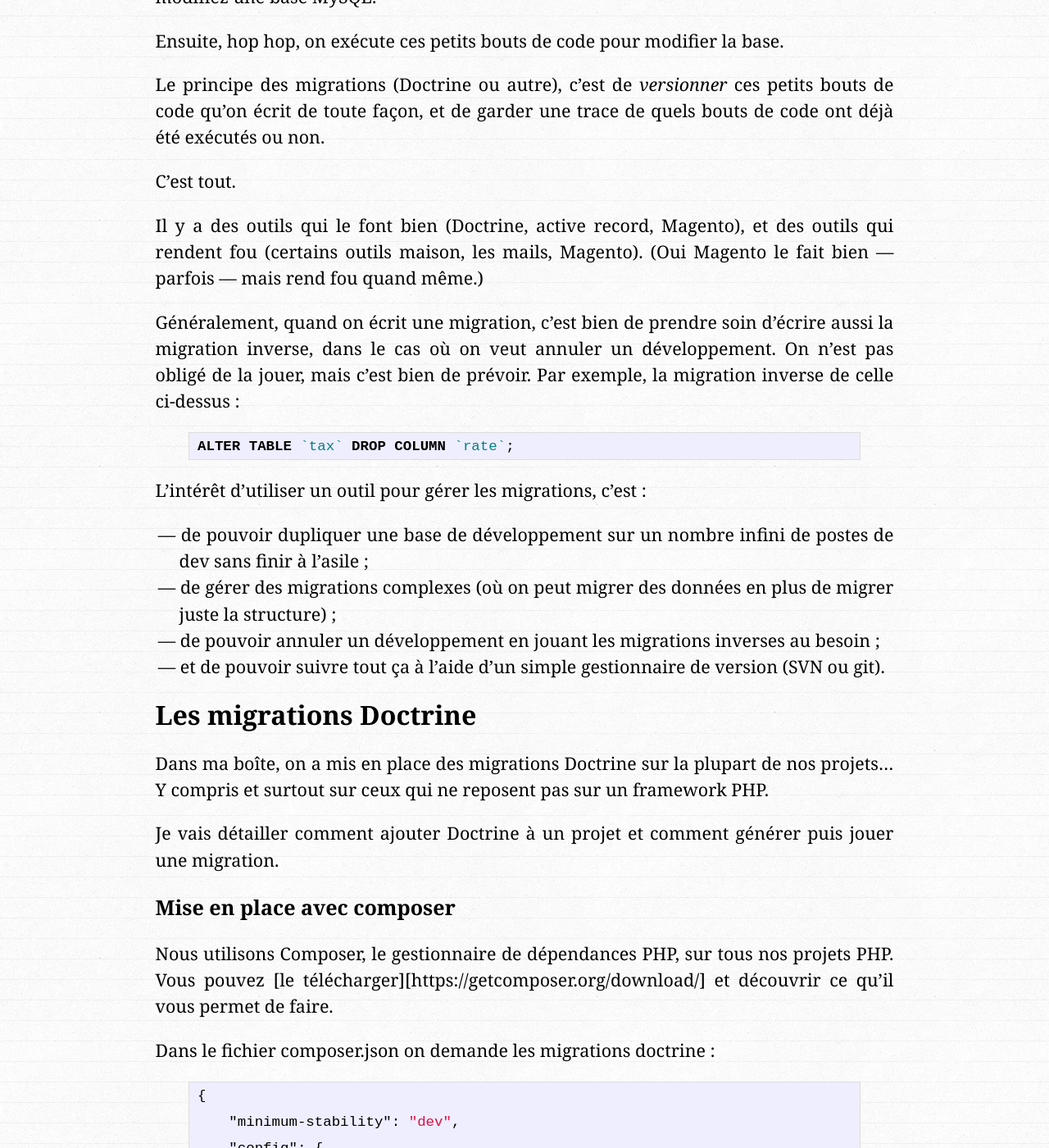
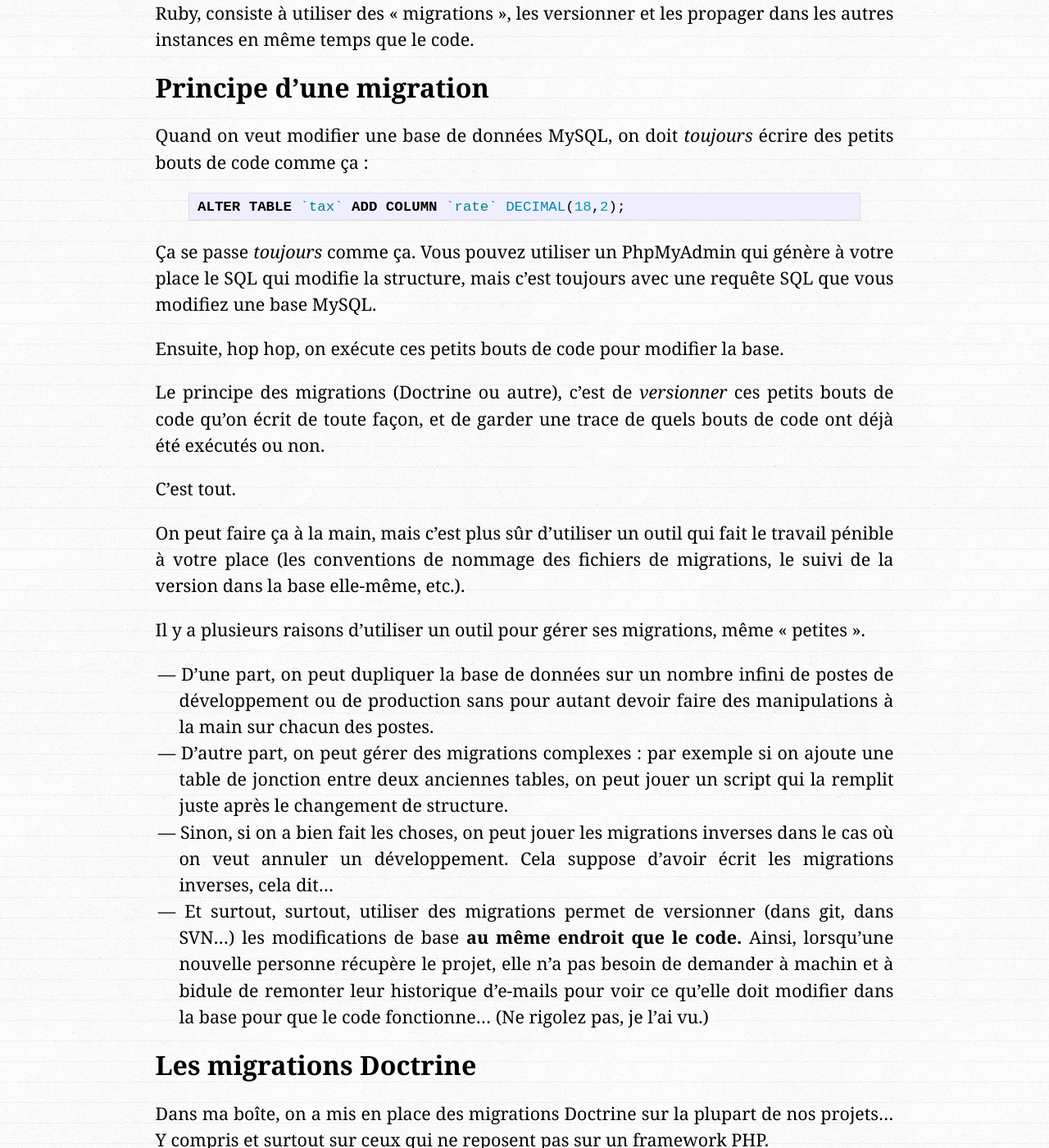
Before and after one commit to tut-tuuut/tut-tuuut.github.io, a Jekyll site: the page built from _posts/2014-06-26-versionner-une-bdd-avec-les-migrations-doctrine.md, in a window 1280 px wide and 1400 px high, scrolled down 1066 px. Shown: the whole window at 82% size. Built offline with Jekyll 4.4.1, drawn with Linux system fonts in a browser that asks for light colours; comment, search, counter and statistics services are not loaded; some of the changed text lies outside the part shown.

Commit message:
Mod: wip

```diff
--- a/_posts/2014-06-26-versionner-une-bdd-avec-les-migrations-doctrine.md
+++ b/_posts/2014-06-26-versionner-une-bdd-avec-les-migrations-doctrine.md
@@ -2,16 +2,24 @@
 layout: post
 title:  "Versionner une base de données avec les migrations Doctrine"
 tags: mix-it
-categories: conferences tech
+categories: tech
 ---
 
-Il y a une situation, somme toute assez fréquente, plusieurs développeurs travaillent sur le même projet, mais chacun dans leur propre environnement de développement et chacun leur propre base de données.
+J'ai très envie de parler de biberons, mais je vais encore causer un peu technique.
 
-On a aussi un cas de "multi-base" quand on a une instance de développement distincte de l'instance de production (ce qui est le cas souvent, je l'espère…).
+Plus exactement, je vais vous parler de la situation --- fréquente --- où plusieurs développeurs travaillent sur le même projet, mais chacun dans leur propre environnement de développement et leur propre base de données.
 
 Comment gérer le cas où un dév, dans le cadre de son travail, doit modifier la structure de la base ? Il peut s'agir d'ajouter un champ, d'ajouter un index, de renommer une table… Dans tous les cas, il faut que la modification de structure soit propagée dans les autres instances sinon ça pète.
 
-Un moyen assez courant, au moins en PHP et en Ruby, consiste à utiliser des "migrations" pour suivre ces modifications de base, les versionner et les propager dans les autres instances en même temps que le code.
+Il arrive aussi que les instances de développement soient distinctes de l'instance de production (et ça arrive souvent, je l'espère…). Le même problème se pose ici : si dans le cadre du développement, on doit ajouter un champ, comment fait-on ?
+
+La réponse n°1 est : « on le fait à la main dans PhpMyAdmin ».
+
+Et c'est mal.
+
+Parce que quand on fait quelque chose à la main, on le fera bien  une fois, peut-être deux ou trois… Mais il y aura forcément un jour où ça se passera mal. On oubliera de faire une des cinq manips nécessaires sur un des trois serveurs, et on perdra des données pendant deux, trois mois, le temps qu'on remarque un bug bizarre et qu'on ne puisse plus rien faire d'autre que constater l'étendue des dégâts.
+
+Un moyen assez courant d'automatiser les modifications de base, au moins en PHP et en Ruby, consiste à utiliser des « migrations », les versionner et les propager dans les autres instances en même temps que le code.
 
 ## Principe d'une migration
 
@@ -29,20 +37,15 @@
 
 C'est tout.
 
-Il y a des outils qui le font bien (Doctrine, active record, Magento), et des outils qui rendent fou (certains outils maison, les mails, Magento). (Oui Magento le fait bien — parfois — mais rend fou quand même.)
+On peut faire ça à la main, mais c'est plus sûr d'utiliser un outil qui fait le travail pénible à votre place (les conventions de nommage des fichiers de migrations, le suivi de la version dans la base elle-même, etc.).
 
-Généralement, quand on écrit une migration, c'est bien de prendre soin d'écrire aussi la migration inverse, dans le cas où on veut annuler un développement. On n'est pas obligé de la jouer, mais c'est bien de prévoir. Par exemple, la migration inverse de celle ci-dessus :
+Il y a plusieurs raisons d'utiliser un outil pour gérer ses migrations, même « petites ».
 
-{% highlight sql %}
-ALTER TABLE `tax` DROP COLUMN `rate`;
-{% endhighlight %}
+* D'une part, on peut dupliquer la base de données sur un nombre infini de postes de développement ou de production sans pour autant devoir faire des manipulations à la main sur chacun des postes.
+* D'autre part, on peut gérer des migrations complexes : par exemple si on ajoute une table de jonction entre deux anciennes tables, on peut jouer un script qui la remplit juste après le changement de structure.
+* Sinon, si on a bien fait les choses, on peut jouer les migrations inverses dans le cas où on veut annuler un développement. Cela suppose d'avoir écrit les migrations inverses, cela dit…
+* Et surtout, surtout, utiliser des migrations permet de versionner (dans git, dans SVN…) les modifications de base **au même endroit que le code.** Ainsi, lorsqu'une nouvelle personne récupère le projet, elle n'a pas besoin de demander à machin et à bidule de remonter leur historique d'e-mails pour voir ce qu'elle doit modifier dans la base pour que le code fonctionne… (Ne rigolez pas, je l'ai vu.)
 
-L'intérêt d'utiliser un outil pour gérer les migrations, c'est :
-
-- de pouvoir dupliquer une base de développement sur un nombre infini de postes de dev sans finir à l'asile ;
-- de gérer des migrations complexes (où on peut migrer des données en plus de migrer juste la structure) ;
-- de pouvoir annuler un développement en jouant les migrations inverses au besoin ;
-- et de pouvoir suivre tout ça à l'aide d'un simple gestionnaire de version (SVN ou git).
 
 ## Les migrations Doctrine
 
@@ -52,9 +55,7 @@
 
 ### Mise en place avec composer
 
-Nous utilisons Composer, le gestionnaire de dépendances PHP, sur tous nos projets PHP. Vous pouvez [le télécharger][https://getcomposer.org/download/] et découvrir ce qu'il vous permet de faire.
-
-Dans le fichier composer.json on demande les migrations doctrine :
+Si comme nous, vous utilisez déjà Composer sur vos projets PHP, il suffit de modifier le fichier composer.json pour avoir les migrations Doctrine :
 
 {% highlight json %}
 {
@@ -75,7 +76,64 @@
 
 Si vous n'avez pas envie de vous embêter avec composer, j'ai trouvé un article qui [explique simplement comment mettre en place Doctrine sans][for-a-doctrine-less-app].
 
-Le principe est de [télécharger doctrine.phar][doctrine.phar]
+Le principe est de [télécharger un fichier doctrine-migrations.phar][doctrine.phar], puis de créer un fichier texte `doctrine-migrations` qui utilise ce fichier `.phar`.
+
+Une fois qu'on a mis ça en place, on peut exécuter « doctrine-migrations » et il vous dit ce que vous pouvez faire.
+
+
+D'après l'article, la structure de fichiers à prévoir est la suivante :
+
+<pre>.
+├── bin
+│   ├── doctrine-migrations
+│   ├── doctrine-migrations.phar
+│   ├── migrations-db.php
+│   └── migrations.yml
+└── db
+    └── migrations</pre>
+
+Et il faudra se placer dans le dossier `bin` pour utiliser le fichier `doctrine-migrations`. Chuis pas très convaincue, je pense que ça peut s'arranger mais on verra une autre fois.
+
+Niveau gestionnaire de versions, il faudrait commiter tous ces fichiers à l'exception de migrations-db.php qui contient la config de connexion à la base de données.
+
+### Générer une migration
+
+Bien, en avant.
+
+Pour créer une migration, il faut taper la commande suivante :
+
+<pre>./doctrine-migrations migrations:generate</pre>
+
+Mon ordi me dit alors la chose suivante :
+
+<pre>Generated new migration class to "/Users/agnes/Code/test-migrations-doctrine/db/migrations/Version20140628194412.php"</pre>
+
+À quoi ressemble ce fichier ?
+
+{% highlight php %}
+<?php
+
+namespace MyAppsMigrations;
+
+use Doctrine\DBAL\Migrations\AbstractMigration,
+    Doctrine\DBAL\Schema\Schema;
+
+class Version20140628194412 extends AbstractMigration
+{
+    public function up(Schema $schema)
+    {
+
+    }
+
+    public function down(Schema $schema)
+    {
+
+    }
+}
+
+{% endhighlight %}
+
+C'est dans les fonctions up() et down() que l'on pourra écrire les modifications qui nous intéressent.
 
 [for-a-doctrine-less-app]: http://devblog.collegedegrees.com/2010/11/02/doctrine-migrations-for-a-doctrine-less-app.html
 [doctrine.phar]: http://github.com/downloads/ericclemmons/migrations/doctrine-migrations.phar
```
